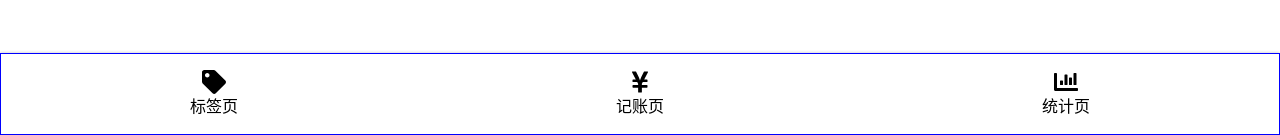
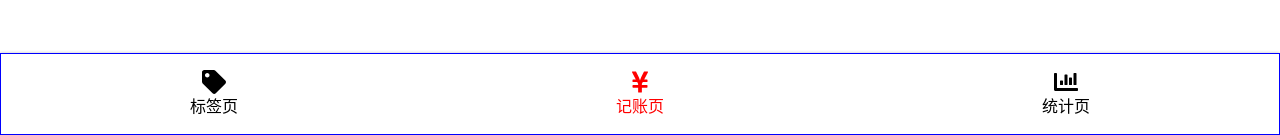
Before and after one commit to pzjyyzs/react-booking, a React app: page /#/money in a window 1280 px wide. Shown: the part 665-800 px from the top of the page. Built offline with nearby package versions, Linux system fonts and the light colour scheme.

Commit message:
navlink selected

```diff
--- a/src/components/Nav/index.tsx
+++ b/src/components/Nav/index.tsx
@@ -6,19 +6,19 @@ const Nav =  () => (
     <MyNav>
           <ul>
             <li>
-              <MyLink to='/tags'>
+              <MyLink to='/tags' activeClassName='selected'>
                 <MyIcon icon={FaIcons['faTag']}></MyIcon>
                 标签页
               </MyLink>
             </li>
             <li>
-              <MyLink to='/money'>
+              <MyLink to='/money' activeClassName='selected'>
                 <MyIcon icon={FaIcons['faYenSign']}></MyIcon>
                 记账页
                 </MyLink>
             </li>
             <li>
-              <MyLink to='/statistics'>
+              <MyLink to='/statistics' activeClassName='selected'>
                 <MyIcon icon={FaIcons['faChartBar']}></MyIcon>
                 统计页
               </MyLink>
--- a/src/components/Nav/style-components.ts
+++ b/src/components/Nav/style-components.ts
@@ -1,6 +1,6 @@
 import styled from "styled-components";
 import { FontAwesomeIcon } from '@fortawesome/react-fontawesome';
-import { Link } from 'react-router-dom';
+import { NavLink } from 'react-router-dom';
 
 export const MyNav = styled.nav`
     border: 1px solid blue;
@@ -16,10 +16,13 @@ export const MyNav = styled.nav`
     }
 `;
 
-export const MyLink = styled(Link)`
+export const MyLink = styled(NavLink)`
     display: flex;
     flex-direction: column;
     align-items: center;
+    &.selected {
+        color: red;
+    }
 `;
 
 export const MyIcon = styled(FontAwesomeIcon)`
```
